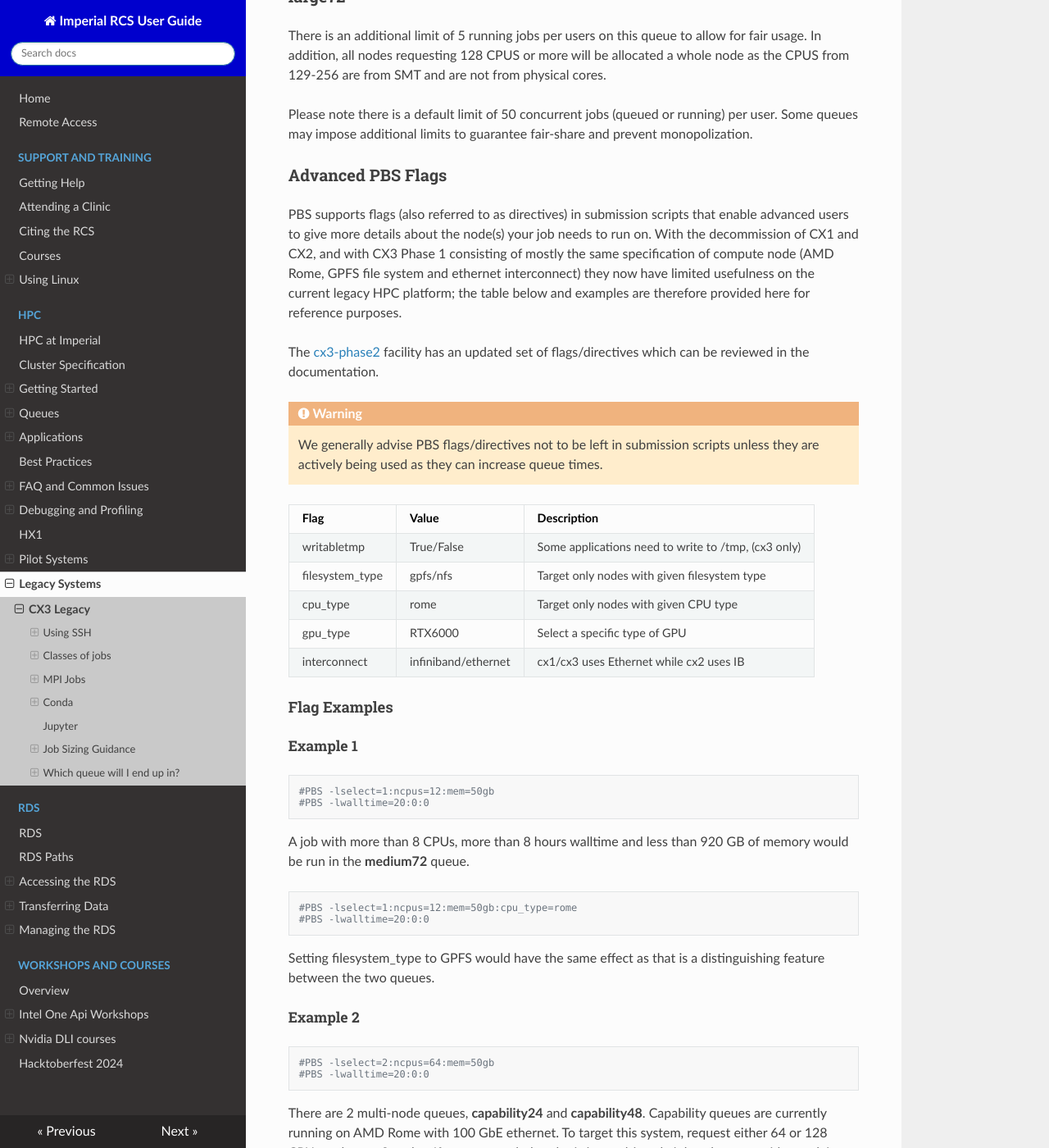
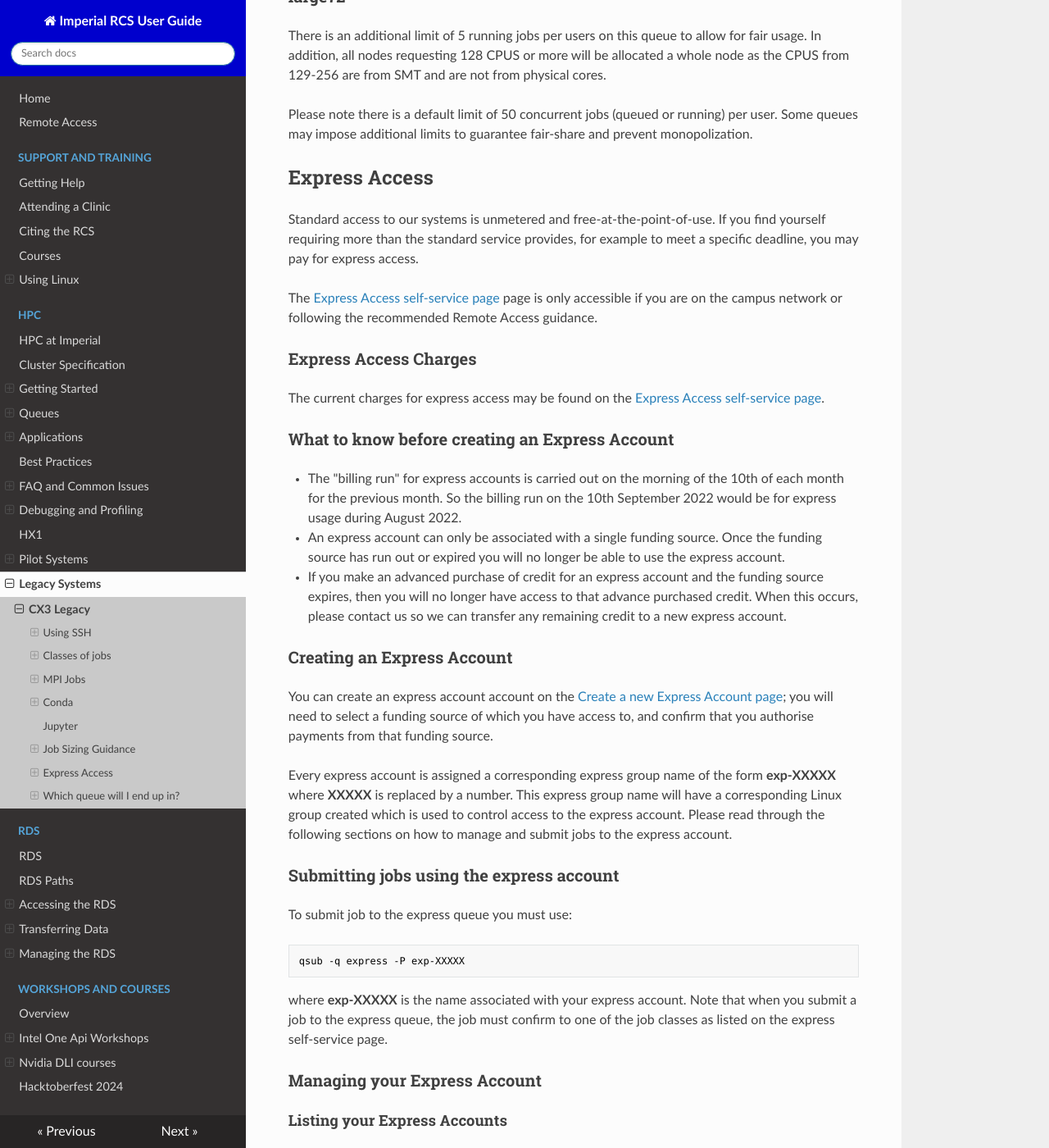
Before and after one commit to ImperialCollegeLondon/icl-rcs-user-guide, an MkDocs documentation site: the page built from docs/hpc/legacy-systems/cx3-legacy.md, in a window 1280 px wide and 1400 px high, scrolled down 5542 px. Shown: the whole window at 82% size. Built offline with MkDocs 1.6.1, drawn with Linux system fonts in a browser that asks for light colours; nearby versions of some CDN libraries; some of the changed text lies outside the part shown.

Commit message:
move express to legacy and rename to priority for Phase2

````diff
--- a/docs/hpc/legacy-systems/cx3-legacy.md
+++ b/docs/hpc/legacy-systems/cx3-legacy.md
@@ -171,6 +171,82 @@ There is an additional limit of 5 running jobs per users on this queue to allow
 
 Please note there is a default limit of 50 concurrent jobs (queued or running) per user. Some queues may impose additional limits to guarantee fair-share and prevent monopolization.
 
+## Express Access
+
+Standard access to our systems is unmetered and free-at-the-point-of-use. If you find yourself requiring more than the standard service provides, for example to meet a specific deadline, you may pay for express access.
+
+The [Express Access self-service page](https://selfservice.rcs.imperial.ac.uk/express) page is only accessible if you are on the campus network or following the recommended Remote Access guidance.
+
+### Express Access Charges
+
+The current charges for express access may be found on the [Express Access self-service page](https://selfservice.rcs.imperial.ac.uk/express).
+
+### What to know before creating an Express Account
+
+* The "billing run" for express accounts is carried out on the morning of the 10th of each month for the previous month. So the billing run on the 10th September 2022 would be for express usage during August 2022.
+* An express account can only be associated with a single funding source. Once the funding source has run out or expired you will no longer be able to use the express account.
+* If you make an advanced purchase of credit for an express account and the funding source expires, then you will no longer have access to that advance purchased credit. When this occurs, please contact us so we can transfer any remaining credit to a new express account.
+
+### Creating an Express Account
+You can create an express account account on the [Create a new Express Account page](https://selfservice.rcs.imperial.ac.uk/express/new); you will need to select a funding source of which you have access to, and confirm that you authorise payments from that funding source.
+
+Every express account is assigned a corresponding express group name of the form **exp-XXXXX** where **XXXXX** is replaced by a number. This express group name will have a corresponding Linux group created which is used to control access to the express account. Please read through the following sections on how to manage and submit jobs to the express account.
+
+### Submitting jobs using the express account
+
+To submit job to the express queue you must use:
+
+```console
+qsub -q express -P exp-XXXXX
+```
+
+where **exp-XXXXX** is the name associated with your express account. Note that when you submit a job to the express queue, the job must confirm to one of the job classes as listed on the express self-service page.
+
+### Managing your Express Account
+
+#### Listing your Express Accounts
+
+You can see a list of all the express accounts you have access to by going to the [Your Express Accounts(https://selfservice.rcs.imperial.ac.uk/express/manage/accounts)] page on the self service website.
+
+#### Managing user access to your express account
+
+The following steps describe how to control who can submit jobs against your express account (please note that any changes may take a few hours to reflect on the HPC systems):
+
+* Go to the [Your Express Accounts](https://selfservice.rcs.imperial.ac.uk/express/manage/accounts) page on the self service website so view a list of your express accounts.
+* Expand the section belonging to the express account that you wish to update.
+* Click on the **Manage user access control group** link for the express account you wish to edit.
+
+You should now be presented with a list of users for the express account.
+
+##### To add a user
+
+* Enter the username of the user in question into the Add user (enter username) text box.
+* Click the Add button.
+
+If the username is valid, the page should reload showing a list of users including the newly added on.
+
+##### To remove a user
+
+* Enable the Remove tick box for the user you wish to remove from your express account.
+* Click the Update button.
+
+The page should reload showing the list of users minus the ones you've requested are removed.
+
+#### Making an advanced purchase of credit
+
+You can make an advanced purchase of credit for an express access account:
+
+* Go to the [Your Express Accounts](https://selfservice.rcs.imperial.ac.uk/express/manage/accounts) page on the self service website so view a list of your express accounts.
+* Expand the section belonging to the express account that you wish to make an advanced purchase for.
+* Click the **Make Advance Purchase** link against the corresponding express account.
+
+#### Viewing the usage and billing history of your Express Account
+
+* Go to the [Your Express Accounts](https://selfservice.rcs.imperial.ac.uk/express/manage/accounts) page on the self service website so view a list of your express accounts.
+* Expand the section belonging to the express account that you wish to view.
+* Click the Usage link to view the usage against the express account.
+* Click the Billing History link for a list of charges made against the express account.
+
 ### Advanced PBS Flags
 
 PBS supports flags (also referred to as directives) in submission scripts that enable advanced users to give more details about the node(s) your job needs to run on. With the decommission of CX1 and CX2, and with CX3 Phase 1 consisting of mostly the same specification of compute node (AMD Rome, GPFS file system and ethernet interconnect) they now have limited usefulness on the current legacy HPC platform; the table below and examples are therefore provided here for reference purposes.
--- a/mkdocs.yml
+++ b/mkdocs.yml
@@ -44,7 +44,7 @@ nav:
       - Queueing: hpc/queues/index.md
       - Purpose of the Queuing System: hpc/queues/purpose-of-the-queue.md
       - How it works: hpc/queues/how-it-works.md
-      - Express Access: hpc/queues/express-access.md
+      - Express Access: hpc/queues/priority-access.md
       - Array Jobs: hpc/queues/array-jobs.md
       - Job Dependencies: hpc/queues/job-dependencies.md
       - Job Sizing Guidance: hpc/queues/job-sizing-guidance.md
````
Also changed, not shown: docs/hpc/queues/express-access.md (deleted, +0 -79 lines), docs/hpc/queues/index.md (+1 -1 lines), docs/hpc/queues/priority-access.md (added, +5 -0 lines).
